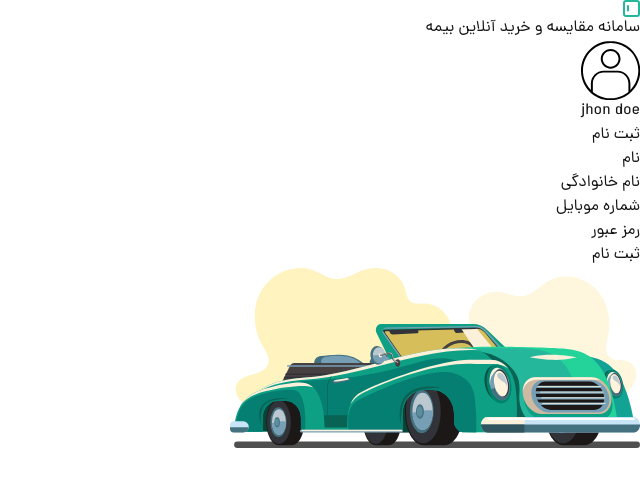
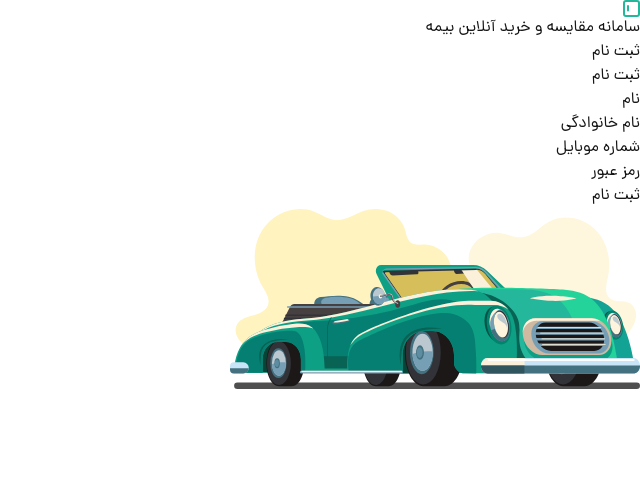
Before and after one commit to thereisnofork/azki-code, a Next.js app: page /sign-up in a window 1280 px wide. Shown: the top 486 px of the page, without its empty margins (640-1280 px from the left). Built offline with nearby package versions, Linux system fonts and the light colour scheme.

Commit message:
feat: add basic auth support

```diff
--- a/src/app/(with-car-background)/sign-up/page.tsx
+++ b/src/app/(with-car-background)/sign-up/page.tsx
@@ -1,8 +1,11 @@
 "use client";
 
 import BaseTextField from "@/components/common/BaseTextField";
+import { userProfileAtom } from "@/store/atoms";
 import { schema, TSchema } from "@/utils";
 import { zodResolver } from "@hookform/resolvers/zod";
+import { useAtom } from "jotai";
+import { useRouter } from "next/navigation";
 import React from "react";
 import { SubmitHandler, useForm } from "react-hook-form";
 
@@ -10,9 +13,12 @@ const SignUpPage = () => {
   const { control, handleSubmit } = useForm<TSchema>({
     resolver: zodResolver(schema),
   });
+  const [userProfile, setUserProfile] = useAtom(userProfileAtom);
+  const router = useRouter();
 
   const onSubmit: SubmitHandler<TSchema> = (values) => {
-    const { first_name, last_name, phone_number } = values;
+    setUserProfile(values);
+    router.push("./order/insurance/insurance-type");
   };
 
   return (
@@ -20,19 +26,20 @@ const SignUpPage = () => {
       <div className="text-lg font-semibold my-4">ثبت نام</div>
       <form onSubmit={handleSubmit(onSubmit)} className="space-y-4 ">
         <div className="block md:flex items-start justify-between gap-4 md:space-y-0 space-y-4">
-          <BaseTextField name="first_name" control={control} label="نام" />
+          <BaseTextField name="firstName" control={control} label="نام" />
           <BaseTextField
-            name="last_name"
+            name="lastName"
             control={control}
             label="نام خانوادگی"
           />
         </div>
 
         <BaseTextField
-          name="phone_number"
+          name="phoneNumber"
           control={control}
           label="شماره موبایل"
         />
+
         <BaseTextField name="password" control={control} label="رمز عبور" />
         <div className="flex justify-center md:justify-end">
           <button
--- a/src/components/share/MainHeader/AuthButton/index.tsx
+++ b/src/components/share/MainHeader/AuthButton/index.tsx
@@ -1,14 +1,21 @@
+"use client";
+
 import { UserSvg } from "@/components/icons";
+import { userProfileAtom } from "@/store/atoms";
+import { useAtom } from "jotai";
 import React from "react";
 
 const AuthButton = () => {
-  const isAuth = true;
+  const [userProfile] = useAtom(userProfileAtom);
+
   return (
     <button className="">
-      {isAuth ? (
+      {userProfile ? (
         <div className="flex item-center justify-center gap-2  ">
           <UserSvg className=" size-5" />
-          <div className="">jhon doe</div>
+          <div className="">
+            {userProfile.firstName} {userProfile.lastName}
+          </div>
         </div>
       ) : (
         "ثبت نام"
--- a/src/store/atoms.ts
+++ b/src/store/atoms.ts
@@ -1,3 +1,10 @@
 import { atom } from "jotai";
+import { atomWithStorage } from "jotai/utils";
+import { TUserProfileAtom } from "./atoms.types";
 
 export const openModalAtom = atom(false);
+
+export const userProfileAtom = atomWithStorage<TUserProfileAtom | null>(
+  "userProfile",
+  null
+);
--- a/src/store/atoms.types.ts
+++ b/src/store/atoms.types.ts
@@ -0,0 +1,6 @@
+export type TUserProfileAtom = null | {
+  firstName: string;
+  lastName: string;
+  phoneNumber: string | number;
+  password: string;
+};
--- a/src/utils/schema.ts
+++ b/src/utils/schema.ts
@@ -3,19 +3,19 @@ import { z } from "zod";
 const persianAlphaRegex = /^[\u0600-\u06FF\u0750-\u077F]+$/;
 
 export const schema = z.object({
-  first_name: z
+  firstName: z
     .string()
     .trim()
     .min(1, "نام خود را وارد کنید")
     .regex(persianAlphaRegex, "نام باید با حروف فارسی باشد"),
 
-  last_name: z
+  lastName: z
     .string()
     .trim()
     .min(1, "نام خانوادگی خود را وارد کنید")
     .regex(persianAlphaRegex, "نام خانوادگی باید با حروف فارسی باشد"),
 
-  phone_number: z
+  phoneNumber: z
     .string()
     .trim()
     .min(1, "شماره موبایل خود را وارد کنید")
```
Also changed, not shown: src/hooks/index.ts (added), src/hooks/useAuth.ts (added).
